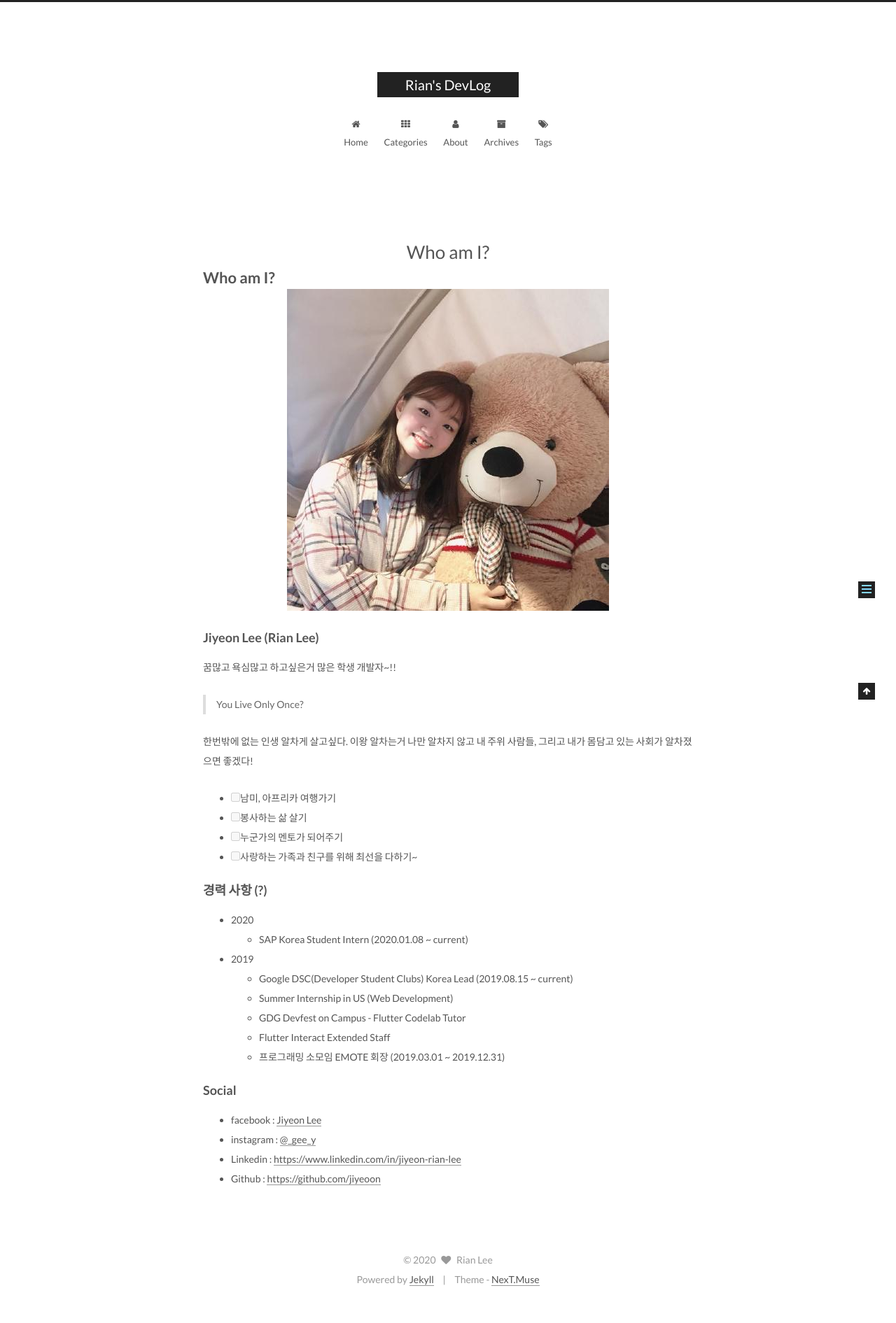
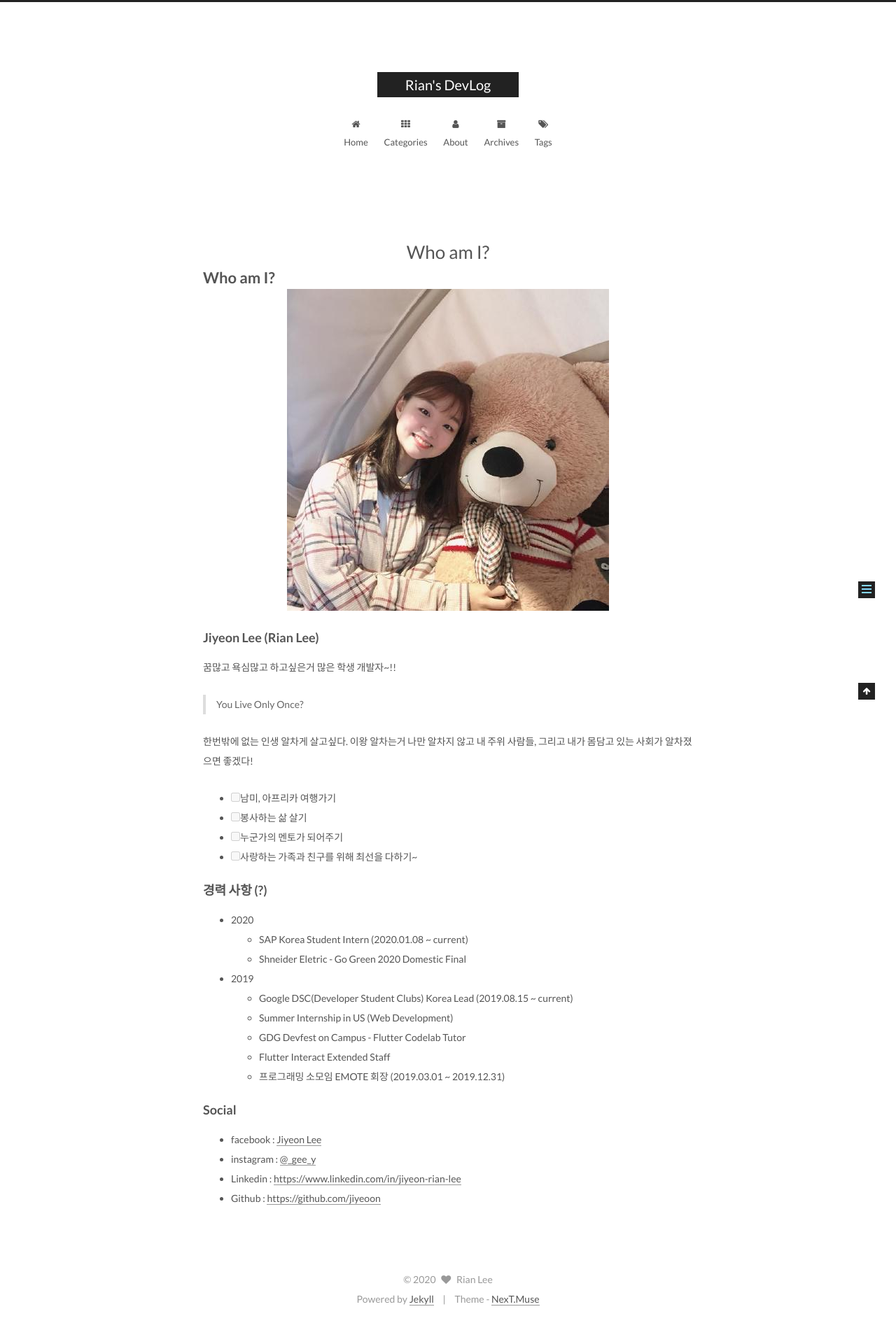
Before and after one commit to jiyeoon/jiyeoon.github.io, a Jekyll site: the page built from about/index.md, in a window 1280 px wide. Shown: the whole page at 70% size. Built offline with Jekyll 4.4.1, drawn with Linux system fonts in a browser that asks for light colours; our own code applies the rules of GitHub Pages for plain Markdown files; before the commit the page ends 1863 px from its top, so only the background shows below that.

Commit message:
Update index.md

```diff
--- a/about/index.md
+++ b/about/index.md
@@ -27,6 +27,7 @@ type: about
 
 - 2020
     - SAP Korea Student Intern (2020.01.08 ~ current)
+    - Shneider Eletric -  Go Green 2020  Domestic Final
 
 - 2019
     - Google DSC(Developer Student Clubs) Korea Lead (2019.08.15 ~ current)
```
